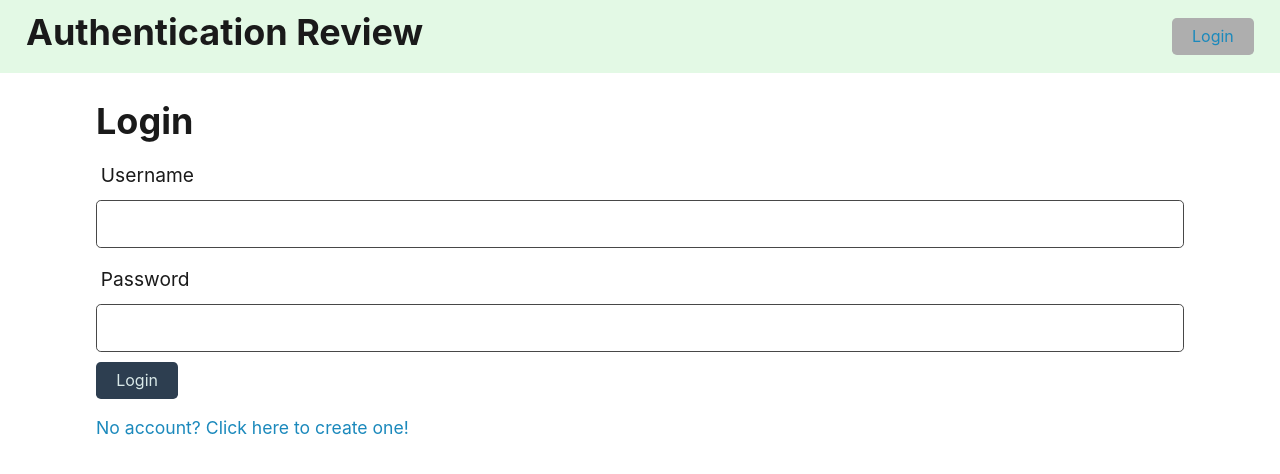
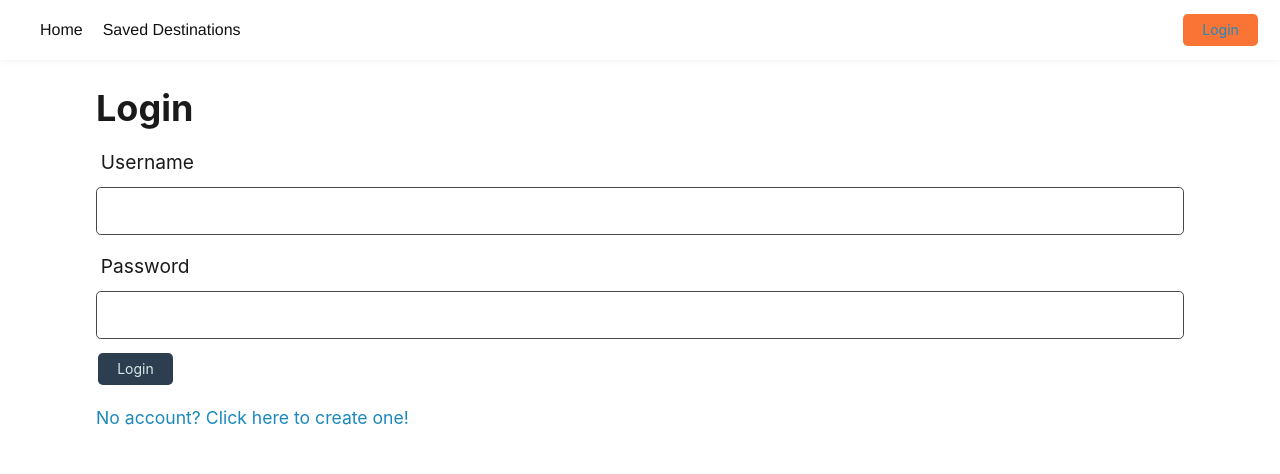
Before and after one commit to HPoyfair/VacationPlanner, a React app in the folder client/: page /login in a window 1280 px wide. Shown: the top 474 px of the page. Built offline with nearby package versions, Linux system fonts and the light colour scheme; the HTML template or start-up script is replaced by a standard one.

Commit message:
Added NavBar, css styling for NavBar and SavedDestinations page

```diff
--- a/client/src/components/Navbar.tsx
+++ b/client/src/components/Navbar.tsx
@@ -1,6 +1,8 @@
+
 import { useState, useEffect } from 'react';
 import { Link } from 'react-router-dom';
 import auth from '../utils/auth';
+import './style.css';
 
 const Navbar = () => {
   // State to track the login status
@@ -19,10 +21,18 @@ const Navbar = () => {
   }, [loginCheck]);  // Dependency array ensures useEffect runs when loginCheck changes
 
   return (
-    <div className="display-flex justify-space-between align-center py-2 px-5 mint-green">
-      <h1>
+    <div className="nav_container">
+        {/* <h1 className="logo">Candidate Search</h1> */}
+        <nav>
+            <ul>
+                <li><Link className="nav_link" to="/">Home</Link></li>
+                <li><Link className="nav_link" to="/saved">Saved Destinations</Link></li>
+            </ul>
+        </nav>
+        <div className="display-flex justify-space-between align-center">
+          {/* <h1>
             Authentication Review
-      </h1>
+          </h1> */}
           <div>
             {
               // Conditional rendering based on loginCheck state
@@ -40,6 +50,7 @@ const Navbar = () => {
             }
           </div>
         </div>
+    </div>
   )
 }
 
--- /dev/null
+++ b/client/src/components/style.css
@@ -0,0 +1,45 @@
+.nav_container {
+    display: flex;
+    justify-content: space-between; /* This aligns the logo to the left and nav to the right */
+    align-items: center;            /* Vertically centers the items */
+    padding: 10px 20px;
+    box-shadow: 0 2px 4px 0 rgba(163, 153, 153, 0.1);
+    z-index: 1000;
+  }
+
+
+  nav ul {
+    list-style-type: none; /* Removes default list styling */
+    margin: 0;
+    padding: 0;
+    display: flex;         /* Align items horizontally */
+  }
+
+  nav ul li {
+    margin-left: 20px;     /* Space between each nav item */
+  }
+
+  .nav_link {
+    text-decoration: none;
+    color: rgb(18, 17, 17);          /* Adjust text color */
+    font-size: 1rem;
+    font-family: Helvetica, sans-serif      /* Adjust font size of nav items */
+  }
+
+  .nav_link:hover {
+    text-decoration: underline; /* Optional: Add hover effect for the links */
+  }
+
+  .btn
+    {
+        background-color: #FA7436;
+        border: none;
+        color: white;
+        padding: 8 px 28 px;
+        text-align: center;
+        text-decoration: none;
+        display: inline-block;
+        font-size: 14px;
+        margin: 4px 2px;
+        cursor: pointer;
+    }
--- a/client/src/main.tsx
+++ b/client/src/main.tsx
@@ -1,3 +1,4 @@
+
 import ReactDOM from 'react-dom/client';
 import { createBrowserRouter, RouterProvider } from 'react-router-dom';
 import './reset.css';
@@ -9,6 +10,7 @@ import ErrorPage from './pages/ErrorPage.tsx';
 import Home from './pages/Home.tsx';
 import Login from './pages/Login.tsx';
 import Signup from './pages/Signup.tsx';
+import SavedDestinations from './pages/SavedDestinations.tsx';
 
 const router = createBrowserRouter([
   {
@@ -27,6 +29,10 @@ const router = createBrowserRouter([
       {
         path: '/signup',
         element: <Signup />
+      },
+      {
+        path: '/saved',
+        element: <SavedDestinations />
       }
     ]
   }
--- /dev/null
+++ b/client/src/pages/SavedDestinations.tsx
@@ -0,0 +1,9 @@
+function SavedDestinations() {
+    return (
+        <div>
+        <h1>Saved Destinations Page</h1>
+        </div>
+    );
+}
+
+export default SavedDestinations;
```
Also changed, not shown: client/src/App.tsx (line endings or trailing spaces), 1 other file (tests, documents, lock files or other folders). Lines whose indentation alone changed are shown as unchanged.
